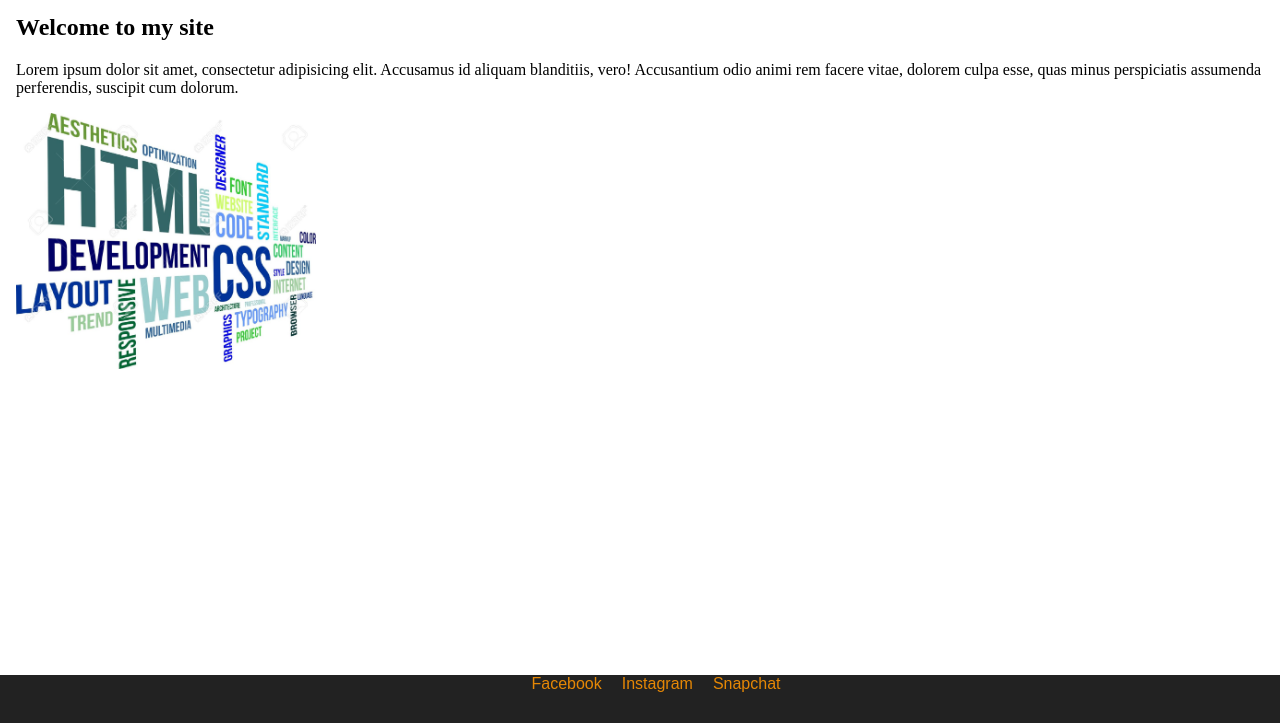
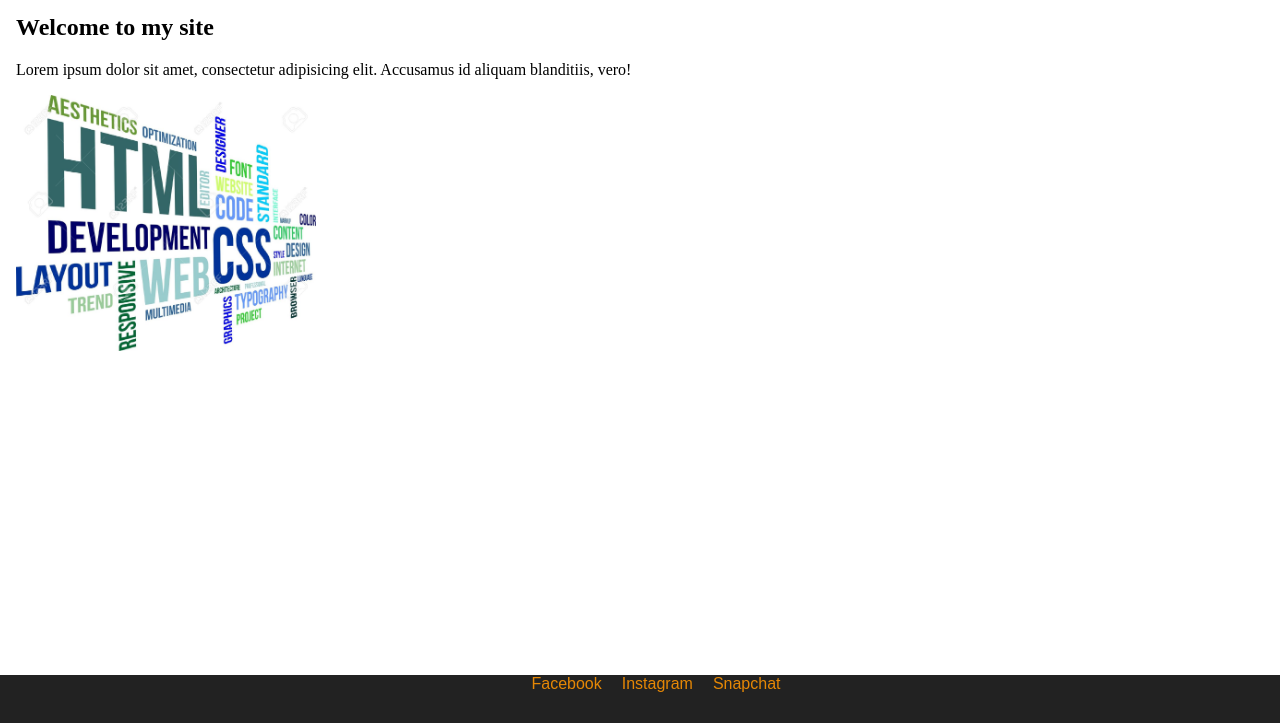
Before and after one commit to Rachhpal/jrp03, a plain HTML site: page Index.html in a window 1280 px wide. Shown: the part 77-800 px from the top of the page. Drawn offline with Linux system fonts and the light colour scheme.

```diff
--- a/Index.html
+++ b/Index.html
@@ -19,7 +19,7 @@
   </header>
   <article>
     <h2>Welcome to my site</h2>
-    <p>Lorem ipsum dolor sit amet, consectetur adipisicing elit. Accusamus id aliquam blanditiis, vero! Accusantium odio animi rem facere vitae, dolorem culpa esse, quas minus perspiciatis assumenda perferendis, suscipit cum dolorum.</p>
+    <p>Lorem ipsum dolor sit amet, consectetur adipisicing elit. Accusamus id aliquam blanditiis, vero!</p>
   <img src="images/html.jpg" alt="" width="300px">
   </article>
   <footer>
```
